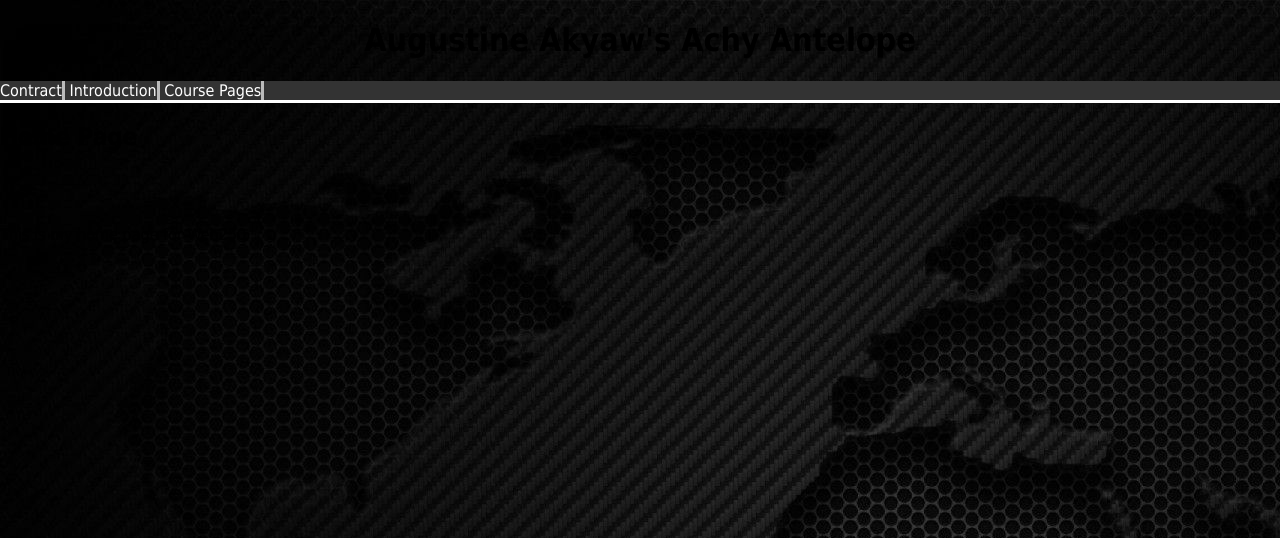
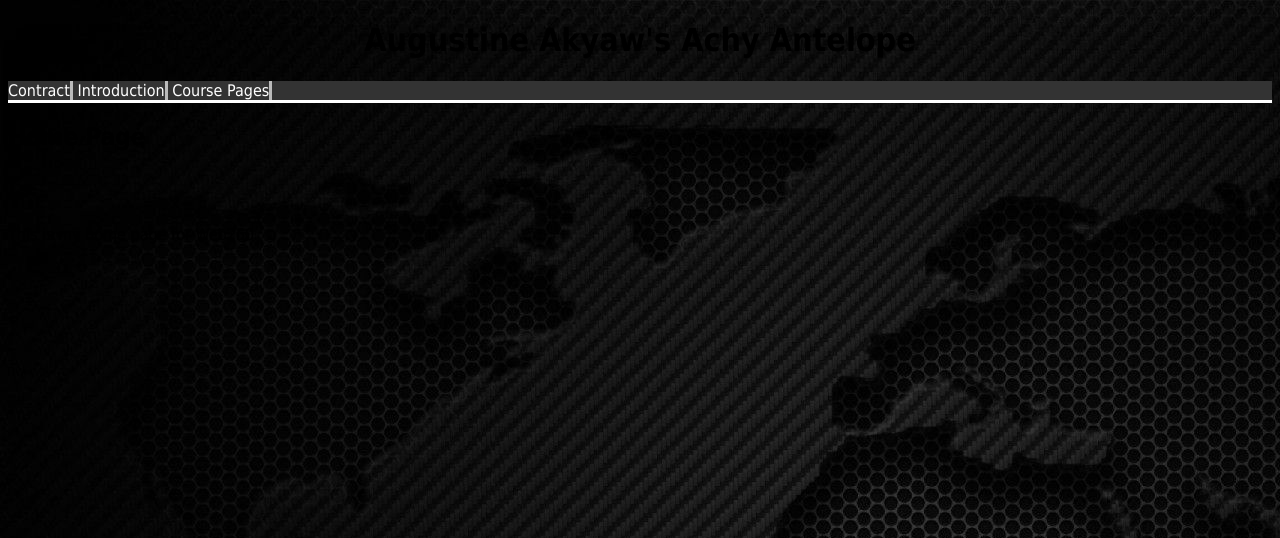
Before and after one commit to SunOfGad/SunOfGad.github.io, a PHP site: page / in a window 1280 px wide. Shown: the top 538 px of the page. Run offline with PHP 8.4, Linux system fonts and the light colour scheme.

Commit message:
save changes

```diff
--- a/web250/index.html
+++ b/web250/index.html
@@ -8,7 +8,7 @@
     <link rel="stylesheet" href="styles/default.css">
     <style>
         body {
-           background-image: url("/SunOfGad.github.io/web250/images/Afrique.jpg");
+           background-image: url("/SunOfGad.github.io/web250/images/Afrique.jpg/");
         }
      </style>
 </head>
--- a/web250/styles/default.css
+++ b/web250/styles/default.css
@@ -3,7 +3,7 @@ body {
     color: black;
     /*background-color: lightseagreen;*/
     font-family: Tahoma;
-    margin: 0;
+    margin: 8px;
     padding: 0;
     text-align: justify;
 
```
